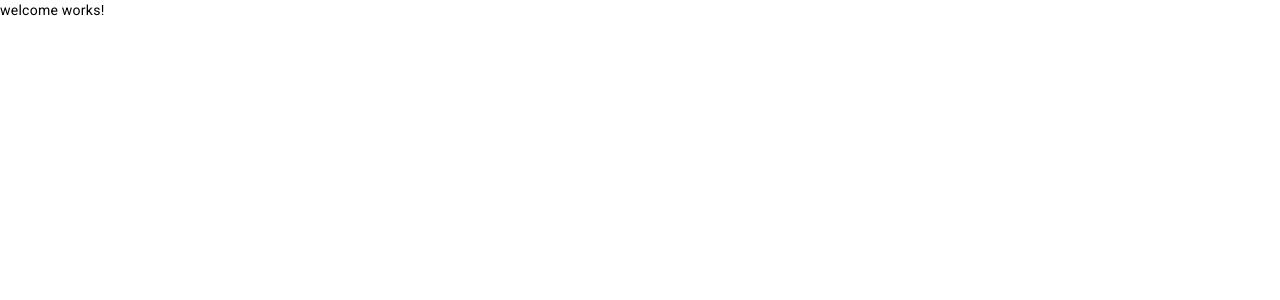
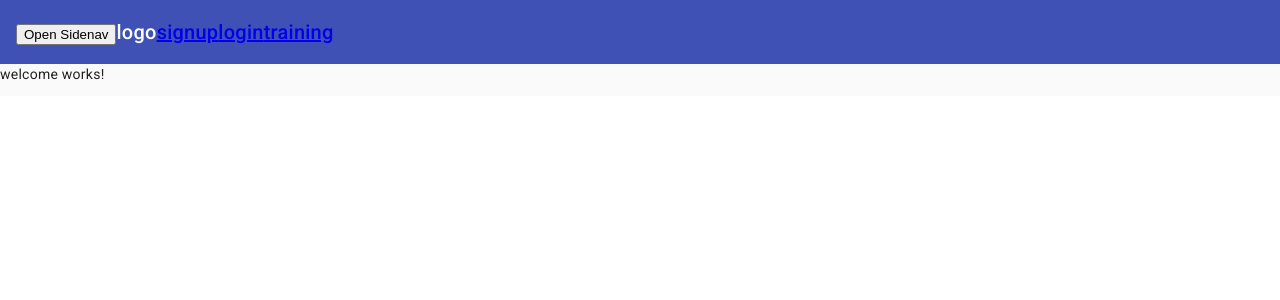
Before and after one commit to bmpmd/fitness-tracker, an Angular app: page / in a window 1280 px wide. Shown: the top 300 px of the page. Built offline with nearby package versions, Linux system fonts and the light colour scheme.

Commit message:
began sidenav

```diff
--- a/src/app/app.component.html
+++ b/src/app/app.component.html
@@ -1 +1,22 @@
-<router-outlet></router-outlet>
+<mat-sidenav-container>
+    <mat-sidenav #sidenav role="navigation" [opened]="openSidenav">
+        <p>I'm the sidenav </p>
+    </mat-sidenav>
+    <mat-sidenav-content>
+        <mat-toolbar color="primary">
+            <div><button (click)="sidenav.toggle()">Open Sidenav</button></div>
+            <div> logo</div>
+            <div>
+                <a routerLink="/signup">signup</a>
+                <a routerLink="/login">login</a>
+                <a routerLink="/training">training</a>
+            </div>
+
+        </mat-toolbar>
+
+        <main>
+            <router-outlet></router-outlet>
+        </main>
+
+    </mat-sidenav-content>
+</mat-sidenav-container>
--- a/src/app/app.component.ts
+++ b/src/app/app.component.ts
@@ -7,4 +7,7 @@ import { Component } from '@angular/core';
 })
 export class AppComponent {
   title = 'fitness-tracker';
+  openSidenav = false;
+
+
 }
--- a/src/styles.css
+++ b/src/styles.css
@@ -1,5 +1,5 @@
 /* You can add global styles to this file, and also import other style files */
 
 @import "@angular/material/prebuilt-themes/indigo-pink.css";
-html, body { height: 100%; }
+html, body { height: 100%; font-family: Roboto, "Helvetica Neue", sans-serif; }
 body { margin: 0; font-family: Roboto, "Helvetica Neue", sans-serif; }
```
Also changed, not shown: src/app/material.module.ts (+8 -2 lines).
